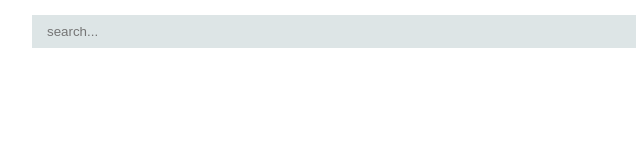
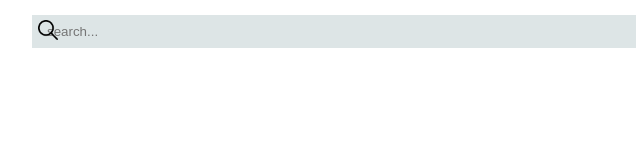
Before and after one commit to ToadM0de/cartGroup, a website: page index.html in a window 1280 px wide. Shown: the full height of the page, 177-817 px from the left. Drawn offline with Linux system fonts and the light colour scheme.

Commit message:
worked on the search bar image

```diff
--- a/index.html
+++ b/index.html
@@ -20,7 +20,7 @@
       </div>
       <div class="search">
         <input type="text" name="search" id="search" placeholder="    search...">
-        <!-- <img src="assets/images/search.png" alt="search"> -->
+        <img class="searchImg" src="assets/images/search.png" alt="search">
          <!-- to see image above uncomment it -->
       </div>
       </div>
--- a/scss/nav.scss
+++ b/scss/nav.scss
@@ -27,6 +27,13 @@ nav {
     height: 100%;
     padding-left: 70px;
     padding-top: 15px;
+
+    .searchImg {
+      height: 20px;
+      position: absolute;
+      margin-left: -598px;
+      margin-top: 5px;
+    }
 
     input {
       height: 33px;
```
Also changed, not shown: css/styles.css.
